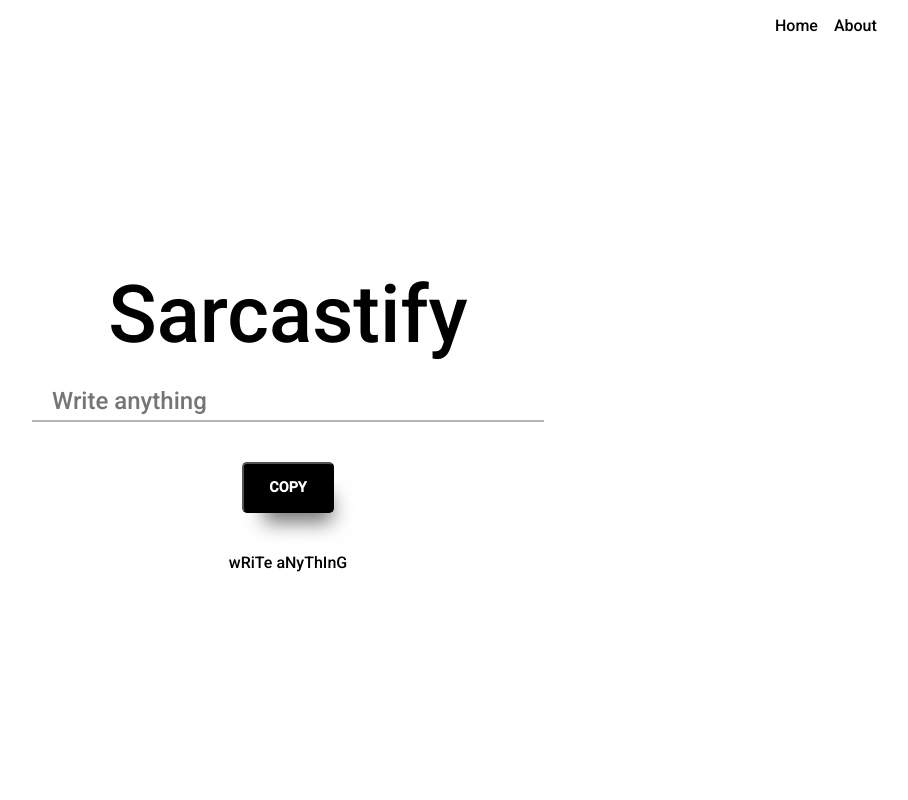
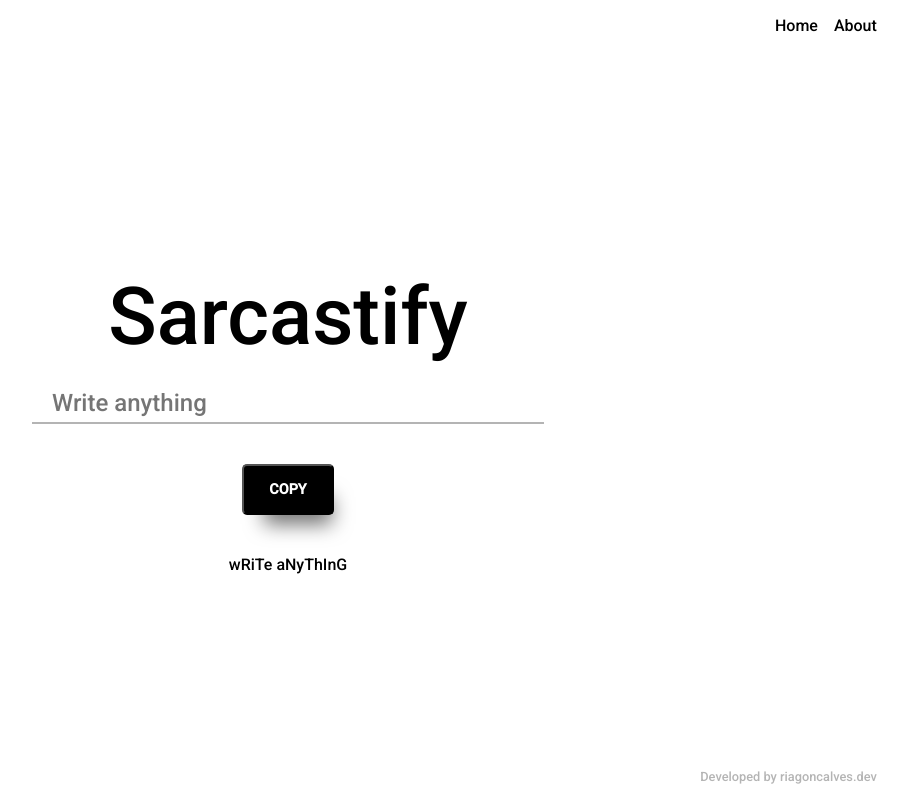
Before and after one commit to riagoncalves/sarcastify, a Next.js app: page / in a window 1280 px wide. Shown: the whole page, without its empty margins (352-1260 px from the left). Built offline with nearby package versions, Linux system fonts and the light colour scheme.

Commit message:
footer component

```diff
--- a/src/assets/sass/base/_page.scss
+++ b/src/assets/sass/base/_page.scss
@@ -11,6 +11,11 @@
   width: 100%;
   height: 100%;
   -webkit-overflow-scrolling: touch;
+}
+
+body {
+  display: flex;
+  flex-direction: column;
 }
 
 main {
--- /dev/null
+++ b/src/assets/sass/components/_footer.scss
@@ -0,0 +1,20 @@
+footer {
+  width: 100%;
+  padding: 0 4vw 1rem;
+  text-align: right;
+
+  p {
+    color: $grey;
+    font-size: .8rem;
+  }
+
+  a {
+    color: $grey;
+    font-family: $roboto;
+    transition: 200ms;
+
+    &:hover {
+      color: $black;
+    }
+  }
+}
--- a/src/assets/sass/components/_header.scss
+++ b/src/assets/sass/components/_header.scss
@@ -1,6 +1,5 @@
 header {
   width: 100%;
-  position: absolute;
   padding: 1rem 4vw 0;
   text-align: right;
 
--- a/src/assets/sass/style.scss
+++ b/src/assets/sass/style.scss
@@ -10,3 +10,4 @@
 
 /* Components */
 @import 'components/header';
+@import 'components/footer';
--- /dev/null
+++ b/src/components/footer.js
@@ -0,0 +1,9 @@
+import Link from 'next/link';
+
+const Footer = () => (
+  <footer>
+    <p>Developed by <Link href="https://riagoncalves.dev/"><a>riagoncalves.dev</a></Link></p>
+  </footer>
+);
+
+export default Footer;
--- a/src/pages/_document.js
+++ b/src/pages/_document.js
@@ -1,14 +1,15 @@
 import Document, { Head, Main, NextScript } from "next/document";
 import Header from '../components/header';
+import Footer from '../components/footer';
 
 export default class CustomDocument extends Document {
   render() {
     return (
       <html lang="en">
-        <Head />
+        <Head/>
         <body>
           <Header/>
-          <Main />
+          <Main/>
           <NextScript />
           <script async src="https://pagead2.googlesyndication.com/pagead/js/adsbygoogle.js" />
           <script
@@ -20,6 +21,7 @@
                 });`
             }}
           />
+          <Footer/>
         </body>
       </html>
     );
```
